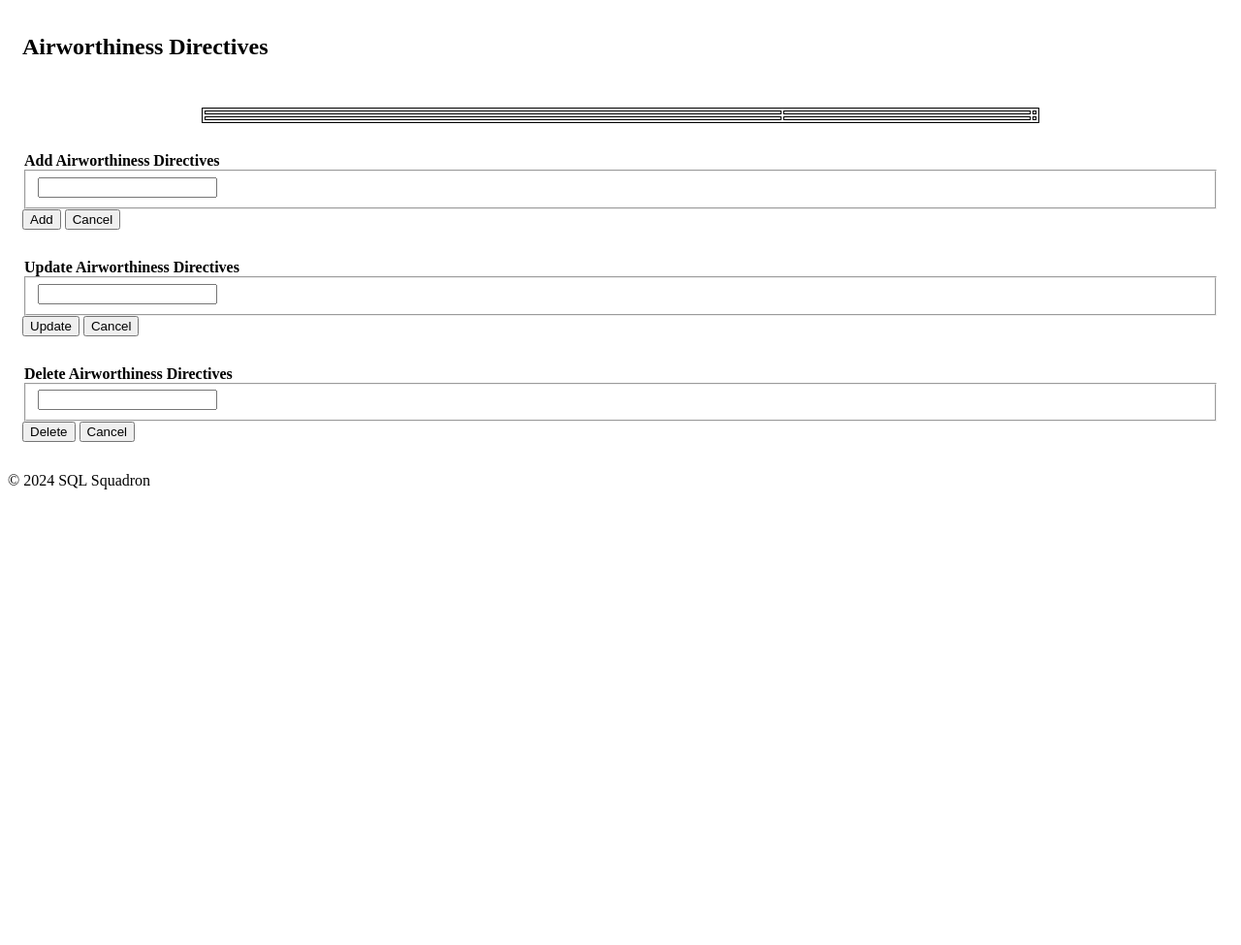
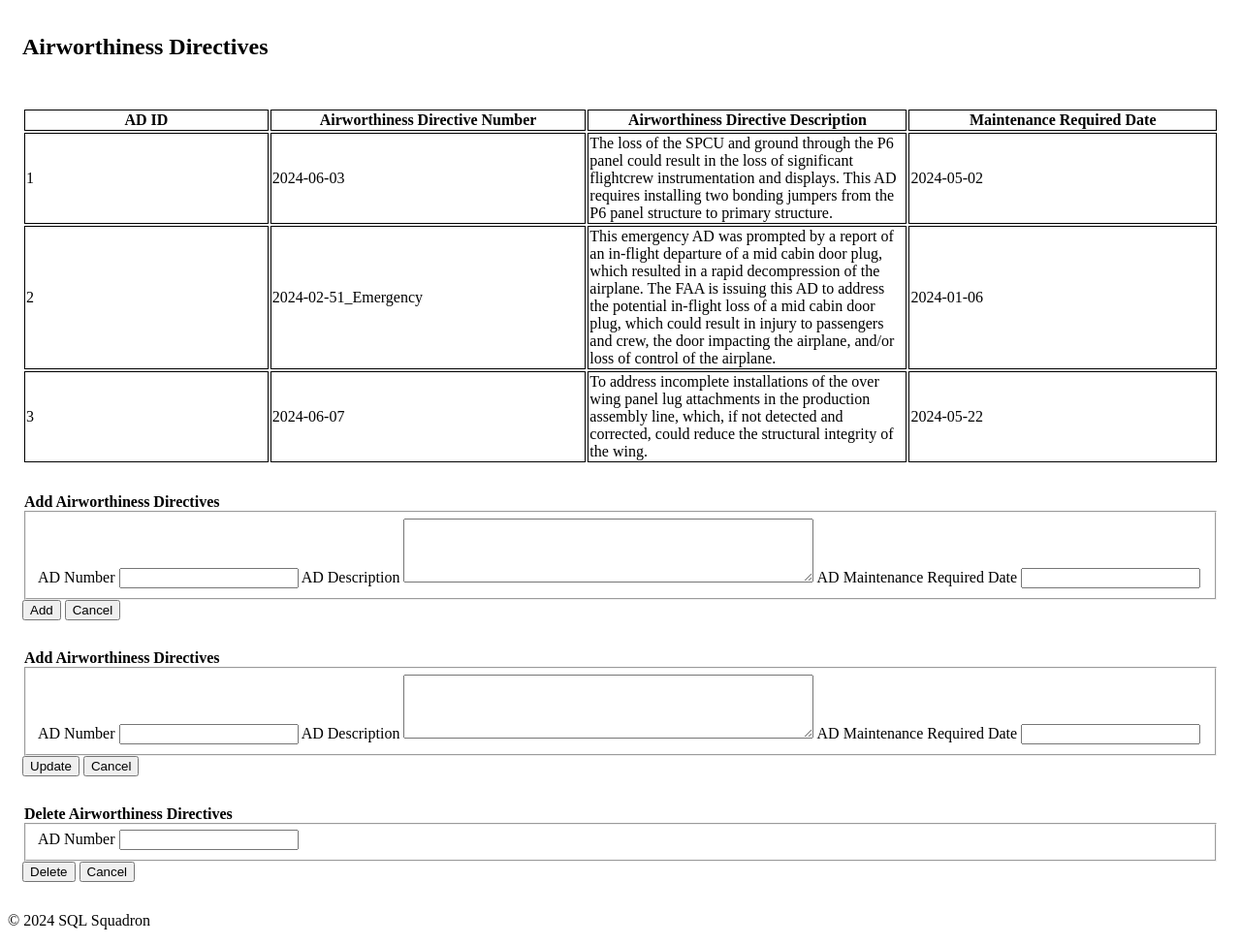
Before and after one commit to emburyj/Airworthiness_Database, a Flask app: page /Airworthiness_Directives in a window 1280 px wide. Shown: the part 225-1200 px from the top of the page at 97% size. Before the commit the page ends 730 px from the top, so only its background shows below. Run offline with Flask 3, Linux system fonts and the light colour scheme; some libraries are stand-ins or nearby versions.

Commit message:
Added example date to maintenance_records and to airworthiness_directives pages

```diff
--- a/app.py
+++ b/app.py
@@ -24,50 +24,82 @@ def about():
 
 @app.route('/Airworthiness_Directives')
 def Airworthiness_Directives():
+    entities = ["AD ID", "Airworthiness Directive Number",
+                 "Airworthiness Directive Description", "Maintenance Required Date"]
+    desc = [
+            """The loss of the SPCU and ground through the P6 panel could result
+            in the loss of significant flightcrew instrumentation and displays.
+            This AD requires installing two bonding jumpers from the P6 panel
+            structure to primary structure.""",
+            """This emergency AD was prompted by a report of an in-flight departure
+                of a mid cabin door plug, which resulted in a rapid decompression of
+                the airplane. The FAA is issuing this AD to address the potential
+                in-flight loss of a mid cabin door plug, which could result in injury
+                to passengers and crew, the door impacting the airplane, and/or loss
+                of control of the airplane.""",
+                """To address incomplete installations of the over wing panel lug attachments
+                in the production assembly line, which, if not detected and corrected, could
+                reduce the structural integrity of the wing."""
+            ]
 
-    return render_template("Airworthiness_Directives.html", page_name="Airworthiness Directives")
+    data = [
+            {"ID": 1, "Number": "2024-06-03", "Description": desc[0], "Date": "2024-05-02"},
+            {"ID": 2, "Number": "2024-02-51_Emergency", "Description": desc[1], "Date": "2024-01-06"},
+            {"ID": 3, "Number": "2024-06-07", "Description": desc[2], "Date": "2024-05-22"},
+    ]
+
+    return render_template("Airworthiness_Directives.html", entities=entities, data=data, page_name="Airworthiness Directives")
 
 @app.route('/Registered_Aircraft')
 def Registered_Aircraft():
-    entities = ["N Number", "Owner Name", "Model Name", "Current Status"]
+    entities = ["Aircraft ID", "N Number", "Owner Name", "Model Name", "Current Status"]
     data = {
             "Owners": ["Josh Embury", "Ian Bubier", "United Airlines", "Alaska Airlines"],
             "Models": ["737-8", "737-9", "A320-214", "E1000"],
             "Aircraft": [
-                        {"Number": "N921AK", "Owner": "Josh Embury", "Model": "737-9", "Status": "Grounded for Maintenance"},
-                        {"Number": "N200MR", "Owner": "Ian Bubier", "Model": "E1000", "Status": "In-Service"},
-                        {"Number": "N291BT", "Owner": "Alaska Airlines", "Model": "737-9", "Status": "Pending Maintenance"},
+                        {"ID": 1, "Number": "N921AK", "Owner": "Josh Embury", "Model": "737-9", "Status": "Grounded for Maintenance"},
+                        {"ID": 2, "Number": "N200MR", "Owner": "Ian Bubier", "Model": "E1000", "Status": "In-Service"},
+                        {"ID": 3, "Number": "N291BT", "Owner": "Alaska Airlines", "Model": "737-9", "Status": "Pending Maintenance"},
                         ]
             }
     return render_template("Registered_Aircraft.html",entities=entities, data=data, page_name="Registered Aircraft")
 
 @app.route('/Aircraft_Models')
 def Aircraft_Models():
-    entities = ["Manufacturer Name", "Model Name"]
+    entities = ["Model ID", "Manufacturer Name", "Model Name"]
     model_data = [
-                    {"Manufacturer": "The Boeing Company", "Model": "737-8"},
-                    {"Manufacturer": "The Boeing Company", "Model": "737-9"},
-                    {"Manufacturer": "Airbus SAS", "Model": "A320-214"},
-                    {"Manufacturer": "Epic Aircraft", "Model": "E1000"}
+                    {"ID": 1, "Manufacturer": "The Boeing Company", "Model": "737-8"},
+                    {"ID": 2, "Manufacturer": "The Boeing Company", "Model": "737-9"},
+                    {"ID": 3, "Manufacturer": "Airbus SAS", "Model": "A320-214"},
+                    {"ID": 4, "Manufacturer": "Epic Aircraft", "Model": "E1000"}
                 ]
     return render_template("Aircraft_Models.html", entities=entities, data=model_data, page_name="Aircraft Models")
 
 @app.route('/Aircraft_Owners')
 def Aircraft_Owners():
-    entities = ["Owner Name", "Owner Email Address"]
+    entities = ["Owner ID", "Owner Name", "Owner Email Address"]
     owner_data = [
-                    {"Name": "Josh Embury", "Email": "emburyj@oregonstate.edu"},
-                    {"Name": "Ian Bubier", "Email": "bubieri@oregonstate.edu"},
-                    {"Name": "United Airlines", "Email": "therealunited@aol.com"},
-                    {"Name": "Alaska Airlines", "Email": "alaskaair@hotmail.com"}
+                    {"ID": 1, "Name": "Josh Embury", "Email": "emburyj@oregonstate.edu"},
+                    {"ID": 2, "Name": "Ian Bubier", "Email": "bubieri@oregonstate.edu"},
+                    {"ID": 3, "Name": "United Airlines", "Email": "therealunited@aol.com"},
+                    {"ID": 4, "Name": "Alaska Airlines", "Email": "alaskaair@hotmail.com"}
                 ]
 
     return render_template("Aircraft_Owners.html", entities=entities, data=owner_data, page_name="Aircraft Owners")
 
 @app.route('/Maintenance_Records')
 def Maintenance_Records():
+    entities = ["Maintenance ID", "Aircraft ID", "Maintenance Date"]
 
-    return render_template("Maintenance_Records.html", page_name="Maintenance Records")
+    data = [
+            {"MID": 1, "AID": 1, "Date": "2018-10-30"},
+            {"MID": 2, "AID": 1, "Date": "2019-01-15"},
+            {"MID": 3, "AID": 1, "Date": "2021-06-18"},
+            {"MID": 4, "AID": 2, "Date": "2023-07-29"},
+            {"MID": 5, "AID": 3, "Date": "2024-01-05"}
+            ]
+
+    return render_template("Maintenance_Records.html", entities=entities, data=data, page_name="Maintenance Records")
 
 # Listener
 if __name__ == "__main__":
--- a/static/css/main.css
+++ b/static/css/main.css
@@ -29,9 +29,9 @@
   }
   /*  ----- Table ----- */
 
-  table, th, td {
+  th, td {
     justify-content: center;
-    width: 70%;
+    width: 1%;
     margin: 0 auto;
     border: 1px solid;
     border-color: black;
--- a/templates/Aircraft_Models.html
+++ b/templates/Aircraft_Models.html
@@ -13,6 +13,7 @@
         </tr>
         {% for model in data %}
         <tr>
+            <td>{{ model.ID }}</td>
             <td>{{ model.Manufacturer }}</td>
             <td>{{ model.Model }}</td>
         </tr>
--- a/templates/Aircraft_Owners.html
+++ b/templates/Aircraft_Owners.html
@@ -13,6 +13,7 @@
         </tr>
         {% for owner in data %}
         <tr>
+            <td>{{ owner.ID }}</td>
             <td>{{ owner.Name }}</td>
             <td>{{ owner.Email }}</td>
         </tr>
--- a/templates/Airworthiness_Directives.html
+++ b/templates/Airworthiness_Directives.html
@@ -7,15 +7,18 @@
 <table>
     <tbody>
         <tr>
-            <th></th>
-            <th></th>
-            <th></th>
+            {% for entity in entities %}
+                <th>{{ entity }}</th>
+            {% endfor %}
         </tr>
+        {% for directive in data %}
         <tr>
-            <td></td>
-            <td></td>
-            <td></td>
+            <td>{{ directive.ID }}</td>
+            <td>{{ directive.Number }}</td>
+            <td>{{ directive.Description }}</td>
+            <td>{{ directive.Date }}</td>
         </tr>
+        {% endfor %}
     </tbody>
 </table>
 
@@ -25,22 +28,32 @@
 <form method="POST">
     <legend><strong>Add {{ page_name }}</strong></legend>
     <fieldset>
-        <label></label>
-        <input type="" name="">
+        <label>AD Number</label>
+        <input type="text" name="DirectiveNumber">
+        <label>AD Description</label>
+        <textarea name="DirectiveDescription" rows="4" cols="50">
+        </textarea>
+        <label>AD Maintenance Required Date</label>
+        <input type="text" name="DirectiveDate">
     </fieldset>
-    <input class="btn" type="submit" id="" value="Add">
+    <input class="btn" type="submit" id="NewAD" value="Add">
     <input class="btn" type="button" value="Cancel">
 </form>
 {% endblock %}
 
 {% block update %}
 <form method="POST">
-    <legend><strong>Update {{ page_name }}</strong></legend>
+    <legend><strong>Add {{ page_name }}</strong></legend>
     <fieldset>
-        <label></label>
-        <input type="" name="">
+        <label>AD Number</label>
+        <input type="text" name="DirectiveNumber">
+        <label>AD Description</label>
+        <textarea name="DirectiveDescription" rows="4" cols="50">
+        </textarea>
+        <label>AD Maintenance Required Date</label>
+        <input type="text" name="DirectiveDate">
     </fieldset>
-    <input class="btn" type="submit" id="" value="Update">
+    <input class="btn" type="submit" id="UpdateAD" value="Update">
     <input class="btn" type="button" value="Cancel">
 </form>
 {% endblock %}
@@ -49,10 +62,10 @@
 <form method="POST">
     <legend><strong>Delete {{ page_name }}</strong></legend>
     <fieldset>
-        <label></label>
-        <input type="" name="">
+        <label>AD Number</label>
+        <input type="text" name="DirectiveNumber">
     </fieldset>
-    <input class="btn" type="submit" id="" value="Delete">
+    <input class="btn" type="submit" id="DeleteAD" value="Delete">
     <input class="btn" type="button" value="Cancel">
 </form>
 {% endblock %}
--- a/templates/Registered_Aircraft.html
+++ b/templates/Registered_Aircraft.html
@@ -13,13 +13,13 @@
         </tr>
         {% for aircraft in data.Aircraft %}
         <tr>
+            <td>{{ aircraft.ID }}</td>
             <td>{{ aircraft.Number }}</td>
             <td>{{ aircraft.Owner }}</td>
             <td>{{ aircraft.Model }}</td>
             <td>{{ aircraft.Status }}</td>
         </tr>
         {% endfor %}
-
     </tbody>
 </table>
 
```
Also changed, not shown: templates/Maintenance_Records.html (+23 -15 lines).
